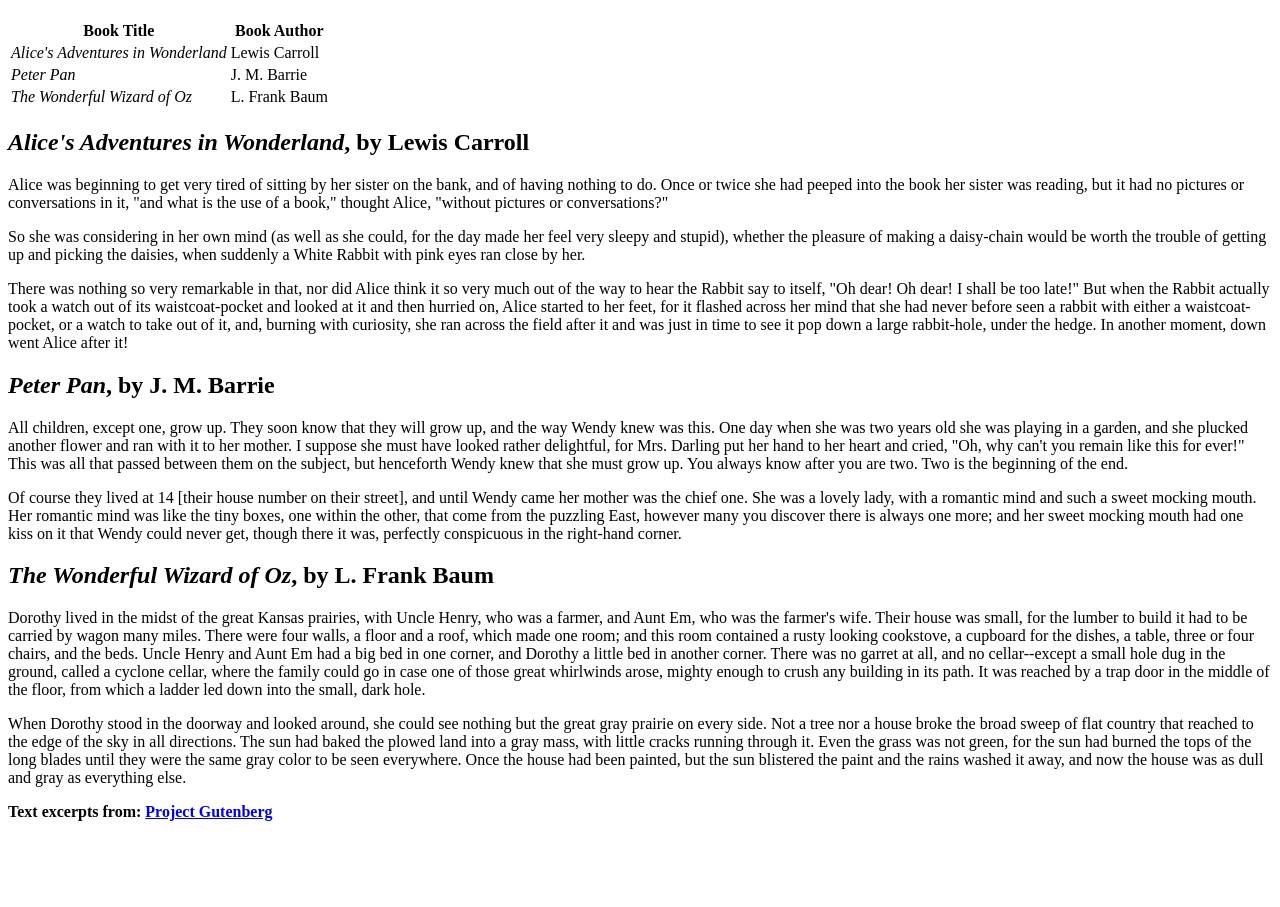
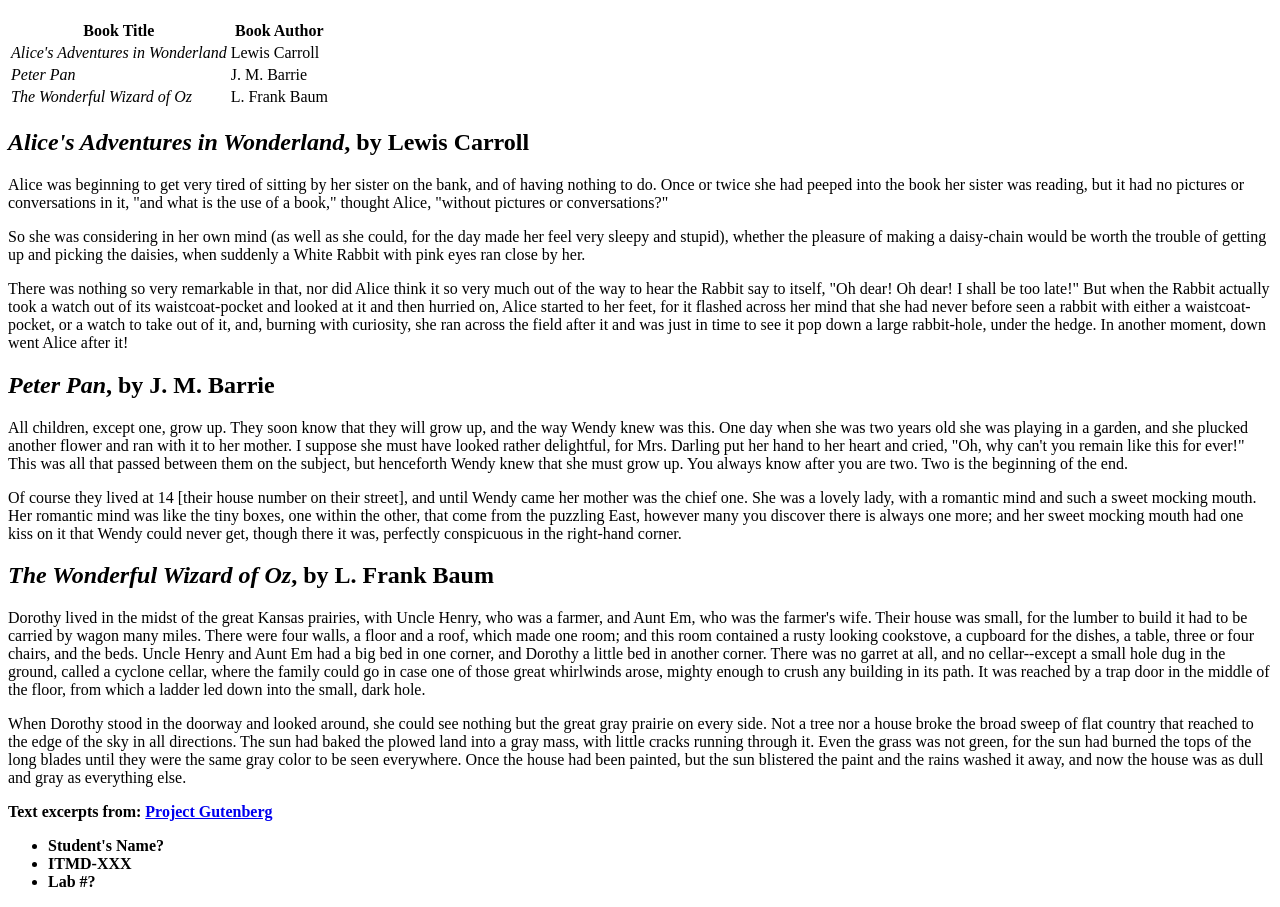
Before and after one commit to robowango/lab3, a plain HTML site: page index.html in a window 1280 px wide. Shown: the part 61-968 px from the top of the page. Before the commit the page ends 898 px from the top, so only its background shows below. Drawn offline with Linux system fonts and the light colour scheme.

Commit message:
Update index.html
addd my stufffys

```diff
--- a/index.html
+++ b/index.html
@@ -37,3 +37,9 @@
   <p>When Dorothy stood in the doorway and looked around, she could see nothing but the great gray prairie on every side.  Not a tree nor a house broke the broad sweep of flat country that reached to the edge of the sky in all directions.  The sun had baked the plowed land into a gray mass, with little cracks running through it.  Even the grass was not green, for the sun had burned the tops of the long blades until they were the same gray color to be seen everywhere.  Once the house had been painted, but the sun blistered the paint and the rains washed it away, and now the house was as dull and gray as everything else.</p>
   <p><strong>Text excerpts from: <a href="http://www.gutenberg.org">Project Gutenberg</a></strong></p>
   <ul>
+      <li><strong>Student's Name?</strong></li>
+    <li><strong>ITMD-XXX</strong></li>
+    <li><strong>Lab #?</strong></li>
+  </ul>
+</body>
+</html>
```
